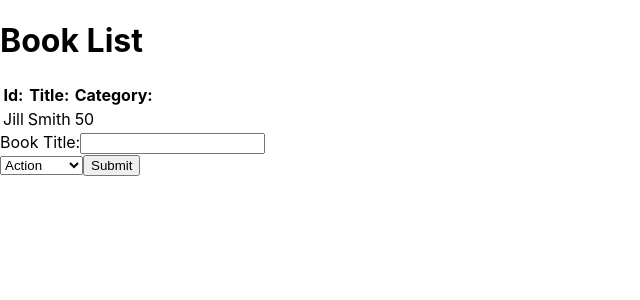
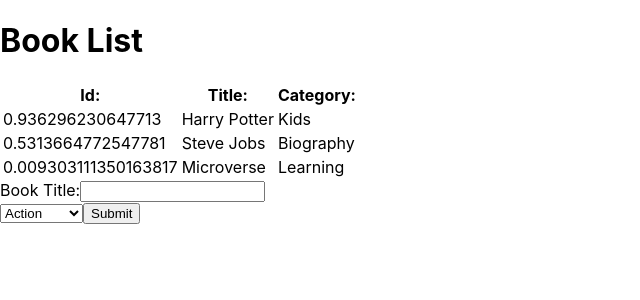
Before and after one commit to othman-19/bookStore-react-redux, a React (Create React App) app: page / in a window 1280 px wide. Shown: the top 300 px of the page, without its empty margins (0-640 px from the left). Built offline with nearby package versions, Linux system fonts and the light colour scheme.

Commit message:
fixed state error and rendered books in booklist

```diff
--- a/src/components/BooksList.js
+++ b/src/components/BooksList.js
@@ -2,8 +2,18 @@ import React from 'react';
 import { connect } from 'react-redux';
 import Book from './Book';
 
-function BooksList(props) {
-  console.log(props);
+function BooksList({ books }) {
+  const bookList = books.map(book => {
+    return (
+      <Book
+        id={book.id}
+        title={book.title}
+        category={book.category}
+        key={book.id}
+      />
+    );
+  });
+
   return (
     <div>
       <h1>Book List</h1>
@@ -15,16 +25,14 @@ function BooksList(props) {
             <th>Category:</th>
           </tr>
         </thead>
-        <tbody>
-          <tr>
-            <td>Jill</td>
-            <td>Smith</td>
-            <td>50</td>
-          </tr>
-        </tbody>
+        <tbody>{bookList}</tbody>
       </table>
     </div>
   );
 }
 
-export default connect()(BooksList);
+const mapStateToProps = state => ({
+  books: state.books
+});
+
+export default connect(mapStateToProps)(BooksList);
```
Also changed, not shown: src/components/Book.js (+5 -6 lines).
